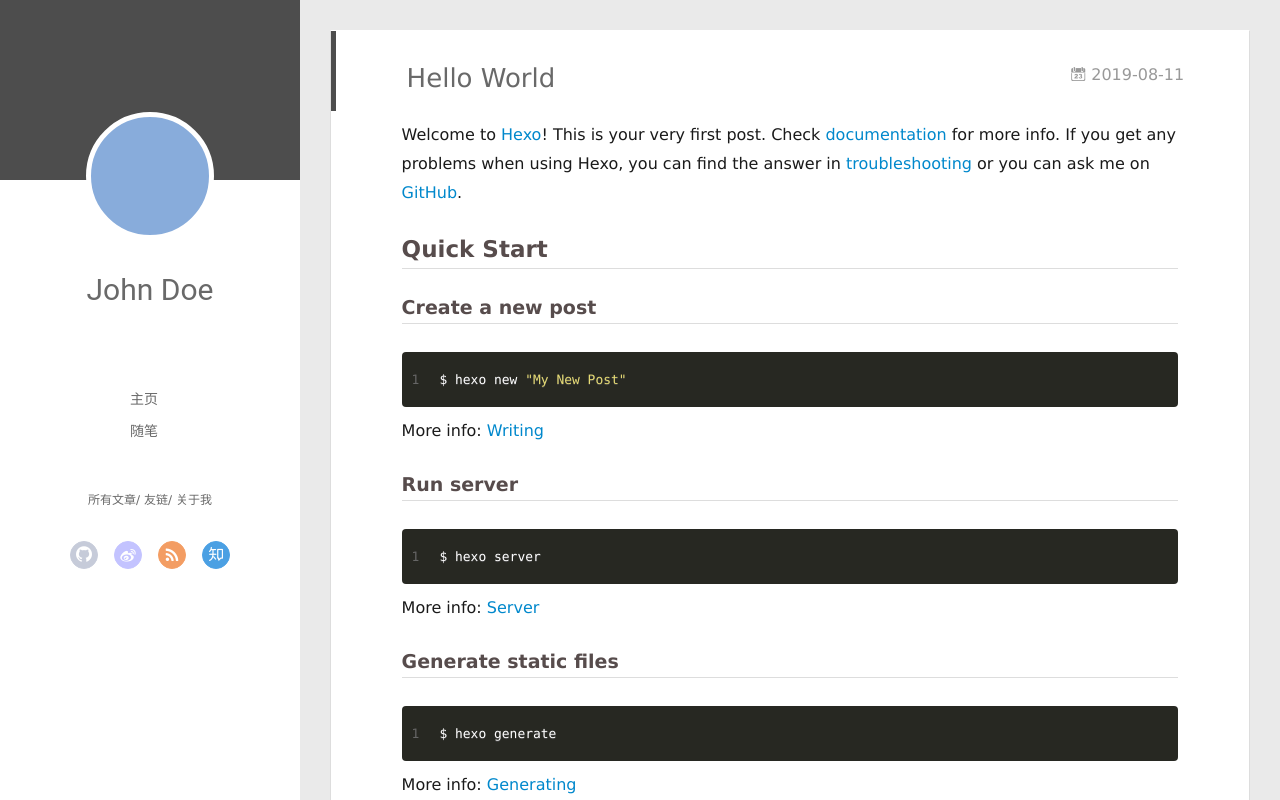
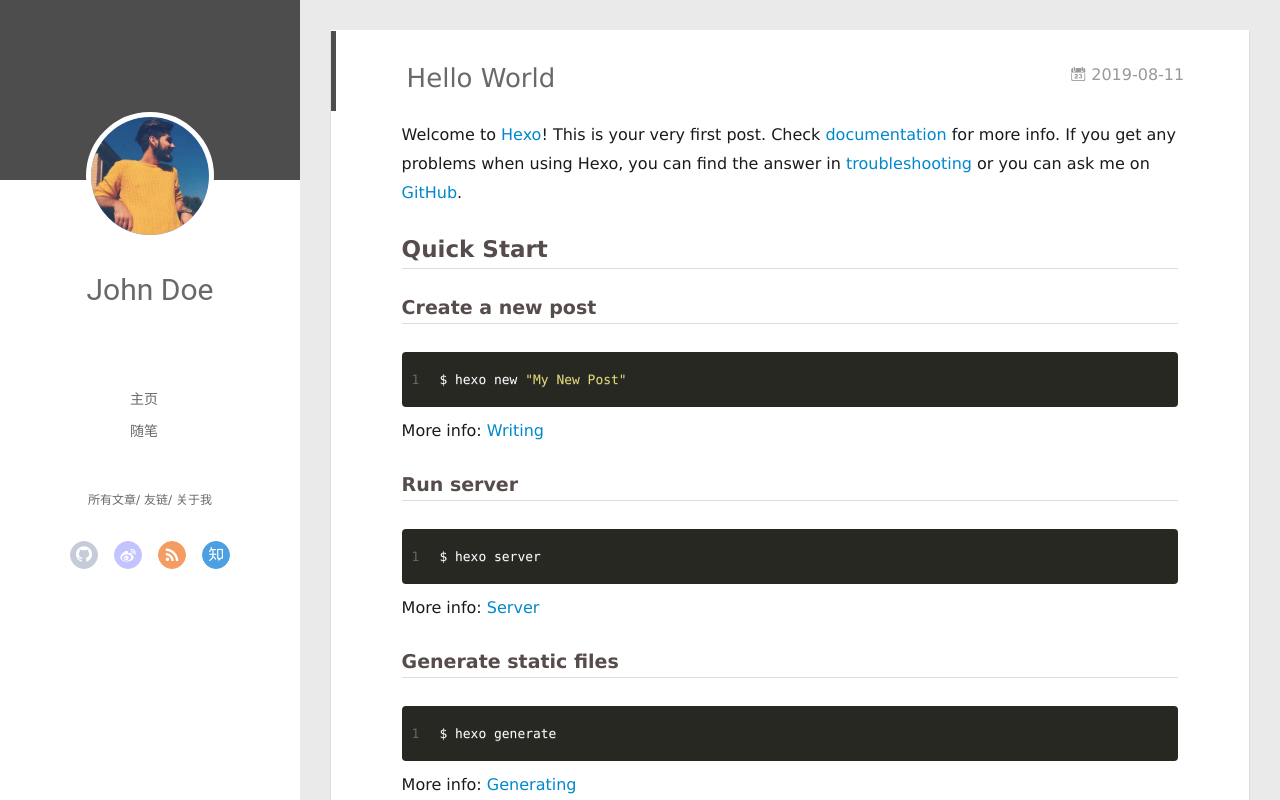
Before and after one commit to jwZZZ/jwZZZ.github.io, a plain HTML site: page 2019/08/11/hello-world/index.html in a window 1280 px wide. Drawn offline with Linux system fonts and the light colour scheme; no server answers.

Commit message:
Site updated: 2019-08-13 22:25:16

```diff
--- a/2019/08/11/hello-world/index.html
+++ b/2019/08/11/hello-world/index.html
@@ -47,7 +47,7 @@
 <div class="intrude-less">
 	<header id="header" class="inner">
 		<a href="/" class="profilepic">
-			<img src="" class="js-avatar">
+			<img src="/img/touxiang.jpg" class="js-avatar">
 		</a>
 		<hgroup>
 		  <h1 class="header-author"><a href="/">John Doe</a></h1>
@@ -105,7 +105,7 @@
 	<div class="intrude-less">
 		<header id="header" class="inner">
 			<div class="profilepic">
-				<img src="" class="js-avatar">
+				<img src="/img/touxiang.jpg" class="js-avatar">
 			</div>
 			<hgroup>
 			  <h1 class="header-author js-header-author">John Doe</h1>
```
Also changed, not shown: 2019/08/11/我的第一篇博客文章/index.html (+2 -2 lines), archives/2019/08/index.html (+2 -2 lines), archives/2019/index.html (+2 -2 lines), archives/index.html (+2 -2 lines), index.html (+2 -2 lines), img/touxiang.jpg (added).
